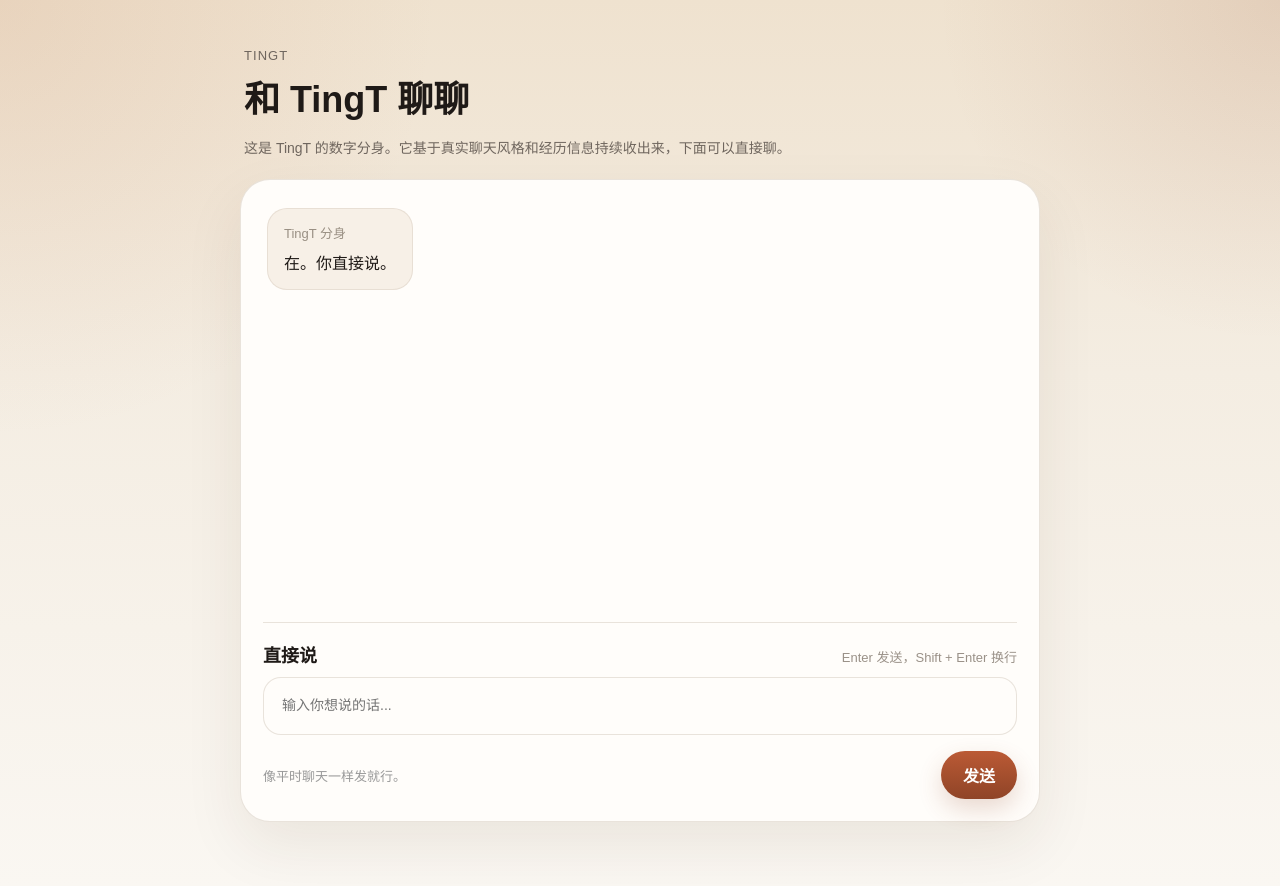
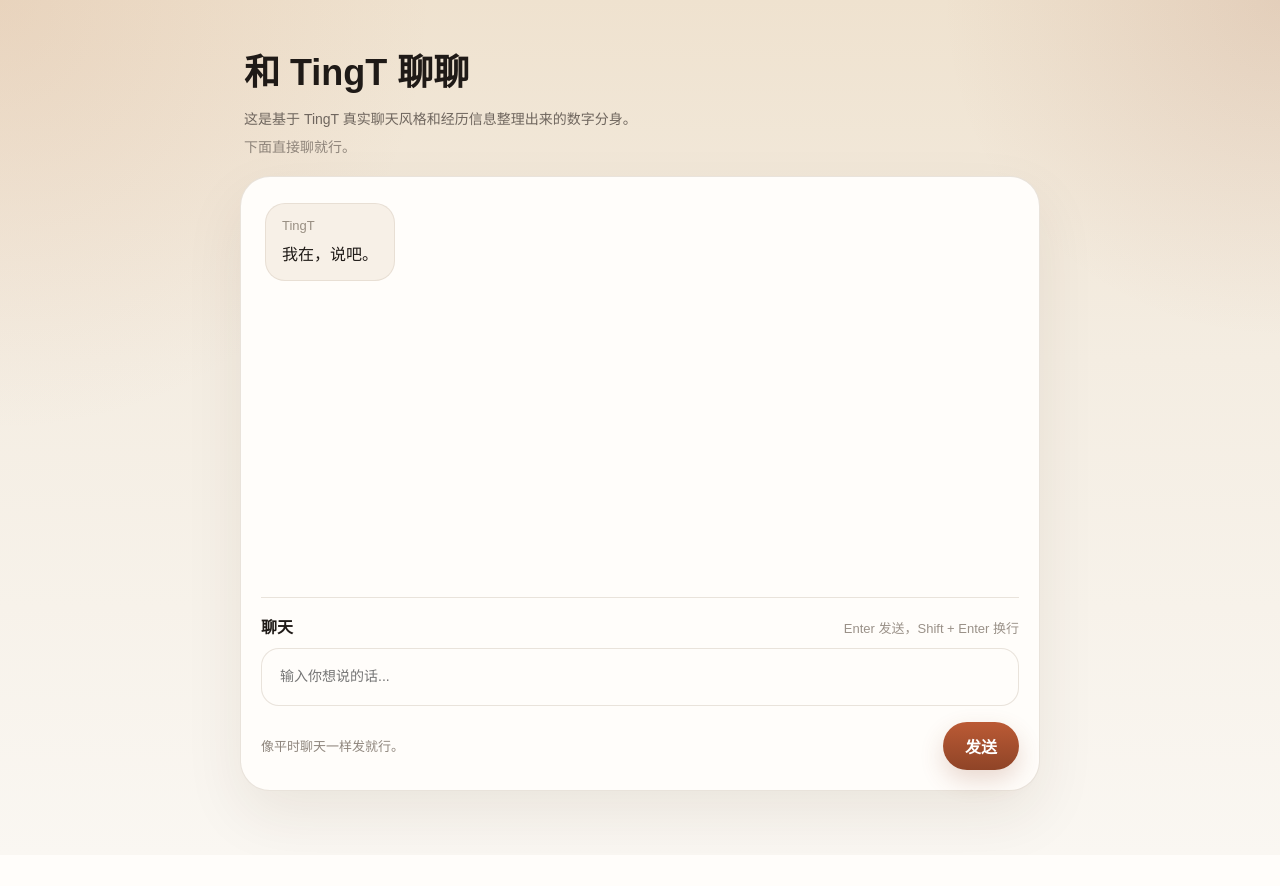
Before and after one commit to 1040duyuan-design/tingt, a FastAPI app: page / in a window 1280 px wide. After the commit the page ends 840 px from the top, so only its background shows below. Run offline with FastAPI, Linux system fonts and the light colour scheme.

Commit message:
Refine TingT web tone and landing page

```diff
--- a/static/app.css
+++ b/static/app.css
@@ -34,16 +34,8 @@ body {
 }
 
 .hero {
-  margin-bottom: 18px;
+  margin-bottom: 16px;
   padding: 8px 4px 0;
-}
-
-.eyebrow {
-  margin: 0 0 12px;
-  font-size: 13px;
-  letter-spacing: 0.08em;
-  text-transform: uppercase;
-  color: var(--muted);
 }
 
 h1 {
@@ -54,17 +46,22 @@ h1 {
 }
 
 .subtitle {
-  margin: 12px 0 0;
+  margin: 10px 0 0;
   font-size: 14px;
   line-height: 1.7;
   color: var(--muted);
+}
+
+.subtitle.secondary {
+  margin-top: 4px;
+  color: #8e847a;
 }
 
 .chat-shell {
   background: var(--card-strong);
   border: 1px solid var(--line);
   border-radius: 30px;
-  padding: 22px;
+  padding: 20px;
   box-shadow: var(--shadow);
 }
 
@@ -72,7 +69,7 @@ h1 {
   display: flex;
   flex-direction: column;
   gap: 16px;
-  min-height: 420px;
+  min-height: 400px;
   max-height: 62vh;
   overflow-y: auto;
   padding: 6px 4px 20px;
@@ -150,7 +147,7 @@ h1 {
 
 .composer {
   border-top: 1px solid var(--line);
-  padding-top: 18px;
+  padding-top: 16px;
 }
 
 .composer-head {
@@ -163,7 +160,7 @@ h1 {
 
 .composer-title {
   margin: 0;
-  font-size: 18px;
+  font-size: 16px;
   font-weight: 600;
 }
 
@@ -206,7 +203,7 @@ textarea:focus {
 .hint {
   margin: 0;
   font-size: 13px;
-  color: #999;
+  color: #8f867d;
 }
 
 button {
@@ -232,7 +229,7 @@ button:disabled {
   }
 
   .hero {
-    margin-bottom: 14px;
+    margin-bottom: 12px;
   }
 
   h1 {
@@ -240,7 +237,7 @@ button:disabled {
   }
 
   .chat-shell {
-    padding: 18px 16px;
+    padding: 16px 14px;
   }
 
   .message {
--- a/static/app.js
+++ b/static/app.js
@@ -4,7 +4,7 @@
   const chatLog = document.getElementById("chat-log");
   const button = form.querySelector("button");
   const sessionId = crypto.randomUUID();
-  const NETWORK_FALLBACK = "刚刚网络抖了一下，你再发一句。";
+  const NETWORK_FALLBACK = "刚刚卡了一下，你再发一句。";
   const conversationHistory = [];
 
   function appendMessage(role, meta, text) {
@@ -37,7 +37,7 @@
 
     const metaEl = document.createElement("p");
     metaEl.className = "meta";
-    metaEl.textContent = "TingT 正在输入中";
+    metaEl.textContent = "TingT 正在输入";
 
     const textEl = document.createElement("p");
     textEl.className = "typing";
@@ -98,13 +98,13 @@
       pendingIndicator.remove();
       appendMessage(
         "assistant",
-        data.degraded ? "TingT 分身（降级）" : "TingT 分身",
+        "TingT",
         data.reply
       );
       pushHistory("assistant", data.reply);
     } catch (error) {
       pendingIndicator.remove();
-      appendMessage("assistant", "TingT 分身（网络重试失败）", NETWORK_FALLBACK);
+      appendMessage("assistant", "TingT", NETWORK_FALLBACK);
     } finally {
       button.disabled = false;
       button.textContent = "发送";
--- a/templates/index.html
+++ b/templates/index.html
@@ -4,27 +4,27 @@
     <meta charset="utf-8" />
     <meta name="viewport" content="width=device-width, initial-scale=1" />
     <title>{{ title }}</title>
-    <link rel="stylesheet" href="/static/app.css?v=20260415f" />
+    <link rel="stylesheet" href="/static/app.css?v=20260415h" />
   </head>
   <body>
     <main class="page">
       <section class="hero">
-        <p class="eyebrow">TingT</p>
         <h1>{{ title }}</h1>
-        <p class="subtitle">这是 TingT 的数字分身。它基于真实聊天风格和经历信息持续收出来，下面可以直接聊。</p>
+        <p class="subtitle">这是基于 TingT 真实聊天风格和经历信息整理出来的数字分身。</p>
+        <p class="subtitle secondary">下面直接聊就行。</p>
       </section>
 
       <section class="chat-shell">
         <div id="chat-log" class="chat-log">
           <div class="message assistant">
-            <p class="meta">TingT 分身</p>
-            <p>在。你直接说。</p>
+            <p class="meta">TingT</p>
+            <p>我在，说吧。</p>
           </div>
         </div>
 
         <form id="chat-form" class="composer">
           <div class="composer-head">
-            <p class="composer-title">直接说</p>
+            <p class="composer-title">聊天</p>
             <p class="composer-tip">Enter 发送，Shift + Enter 换行</p>
           </div>
           <textarea
@@ -41,6 +41,6 @@
         </form>
       </section>
     </main>
-    <script src="/static/app.js?v=20260415f"></script>
+    <script src="/static/app.js?v=20260415h"></script>
   </body>
 </html>
```
Also changed, not shown: persona/system_prompt.md (+11 -1 lines).
